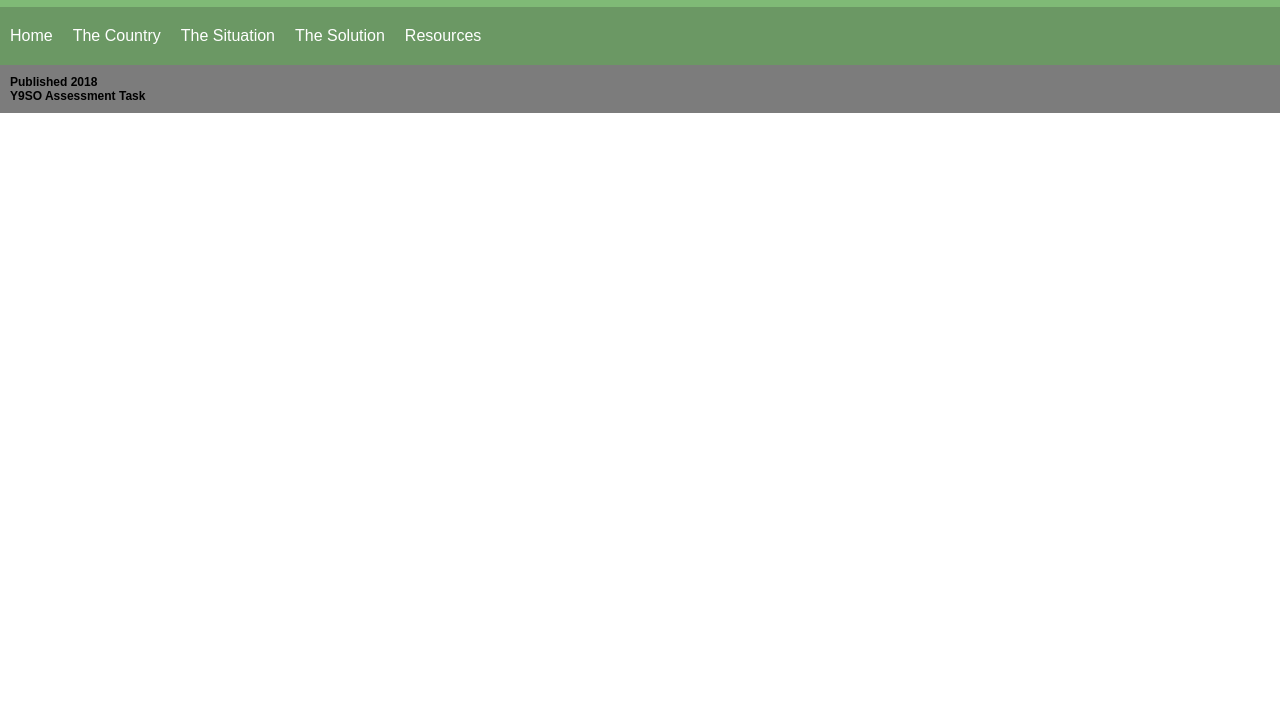
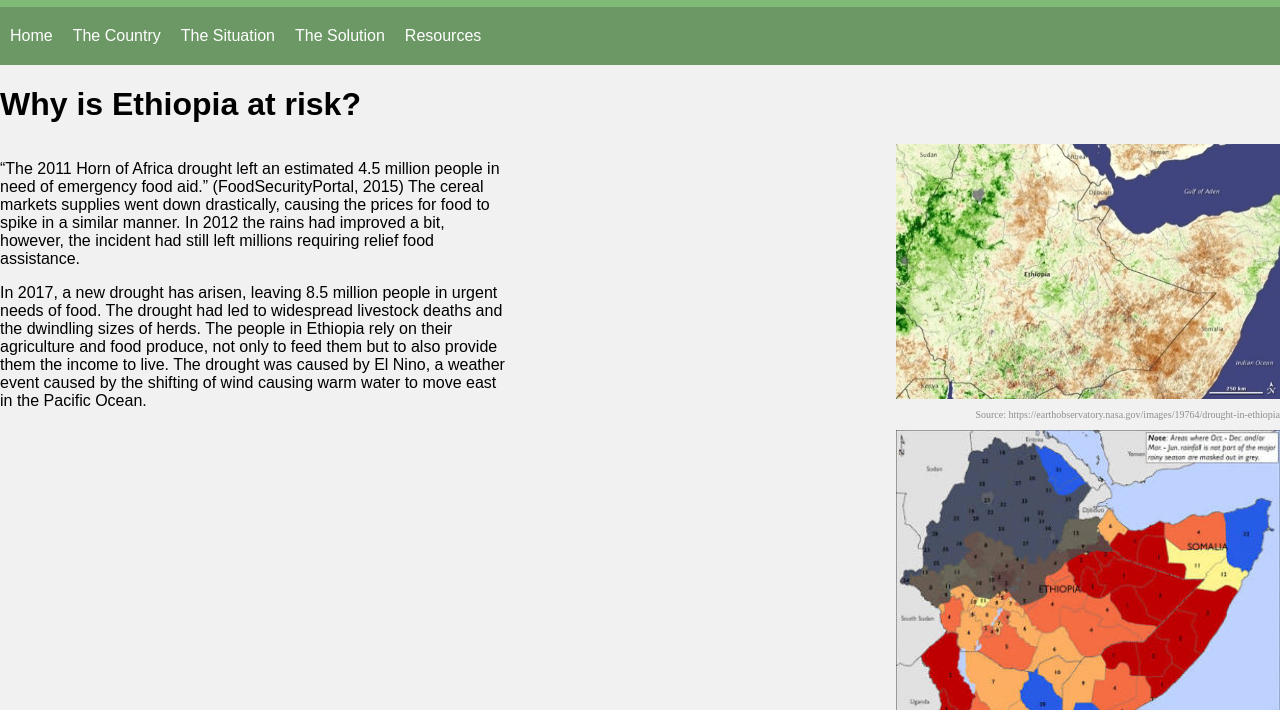
Before and after one commit to IsThatRay/Ethiopian-Food-Security, a plain HTML site: page Info/problem.html in a window 1280 px wide. Shown: the part 90-800 px from the top of the page. Drawn offline with Linux system fonts and the light colour scheme.

Commit message:
Added information

```diff
--- a/CSS/index.css
+++ b/CSS/index.css
@@ -50,6 +50,11 @@ html, body {
   background-color:#90C089;
 }
 
+.Reference {
+  color: #8F8F8F;
+  font-size:10px;
+}
+
 footer h2 {
   background-color: #7C7C7C;
   font-family:Arial;
--- /dev/null
+++ b/CSS/problem.css
@@ -0,0 +1,48 @@
+.InfoBox {
+  margin:0px;
+  padding:0px;
+  display:block;
+  background-color: #f1f1f1;
+  width: 100%;
+  height:1000px;
+  overflow: hidden;
+}
+
+h1 {
+  font-family: Arial;
+}
+
+.InfoBox {
+  width:100%;
+  background-color: #f1f1f1;
+  overflow:hidden;
+  display:inline-block;
+}
+
+.InfoBox #Text {
+  display:inline-block;
+  font-family:Arial;
+  font-size:16px;
+  overflow: hidden;
+  margin:0px;
+  padding:0px;
+  width:40%;
+  float:left;
+}
+
+
+.InfoBox #Images {
+  float:right;
+  width:50%;
+  display:block;
+  margin:0px;
+  padding:0px;
+}
+
+.InfoBox #Images img {
+  width:60%;
+  float: right;
+}
+.InfoBox #Images p {
+  float:right;
+}
--- a/Info/problem.html
+++ b/Info/problem.html
@@ -5,6 +5,7 @@
     <meta name="viewport" content="width=device-width">
     <title>Food Security - Etiopia</title>
     <link href="../CSS/index.css" rel="stylesheet" type="text/css"/>
+    <link href="../CSS/problem.css" rel="stylesheet" type="text/css"/>
   </head>
   <body>
     <div class="Header">
@@ -18,6 +19,19 @@
       <a href="solution.html">The Solution</a>
       <a href="bibliography.html">Resources</a>
     </div>
+    <div class="InfoBox">
+      <h1>Why is Ethiopia at risk?</h1>
+      <div id="Text">
+        <p>“The 2011 Horn of Africa drought left an estimated 4.5 million people in need of emergency food aid.” (FoodSecurityPortal, 2015) The cereal markets supplies went down drastically, causing the prices for food to spike in a similar manner. In 2012 the rains had improved a bit, however, the incident had still left millions requiring relief food assistance.</p>
+        <p>In 2017, a new drought has arisen, leaving 8.5 million people in urgent needs of food. The drought had led to widespread livestock deaths and the dwindling sizes of herds. The people in Ethiopia rely on their agriculture and food produce, not only to feed them but to also provide them the income to live. The drought was caused by El Nino, a weather event caused by the shifting of wind causing warm water to move east in the Pacific Ocean.</p>
+      </div>
+      <div id="Images">
+        <img src="../Images/DroughtMap1.jpg"/>
+        <p class="Reference">Source: https://earthobservatory.nasa.gov/images/19764/drought-in-ethiopia</p>
+        <img src="../Images/DroughtMap2.png"/>
+        <p class="Reference">Source: https://fews.net/sites/default/files/documents/reports/FEWS_NET_Horn_of_Africa_June%202017_Drought_Map_Book.pdf</p>
+      </div>
+    </div>
     <footer>
       <h2>Published 2018</h2>
       <h2>Y9SO Assessment Task</h2>
```
